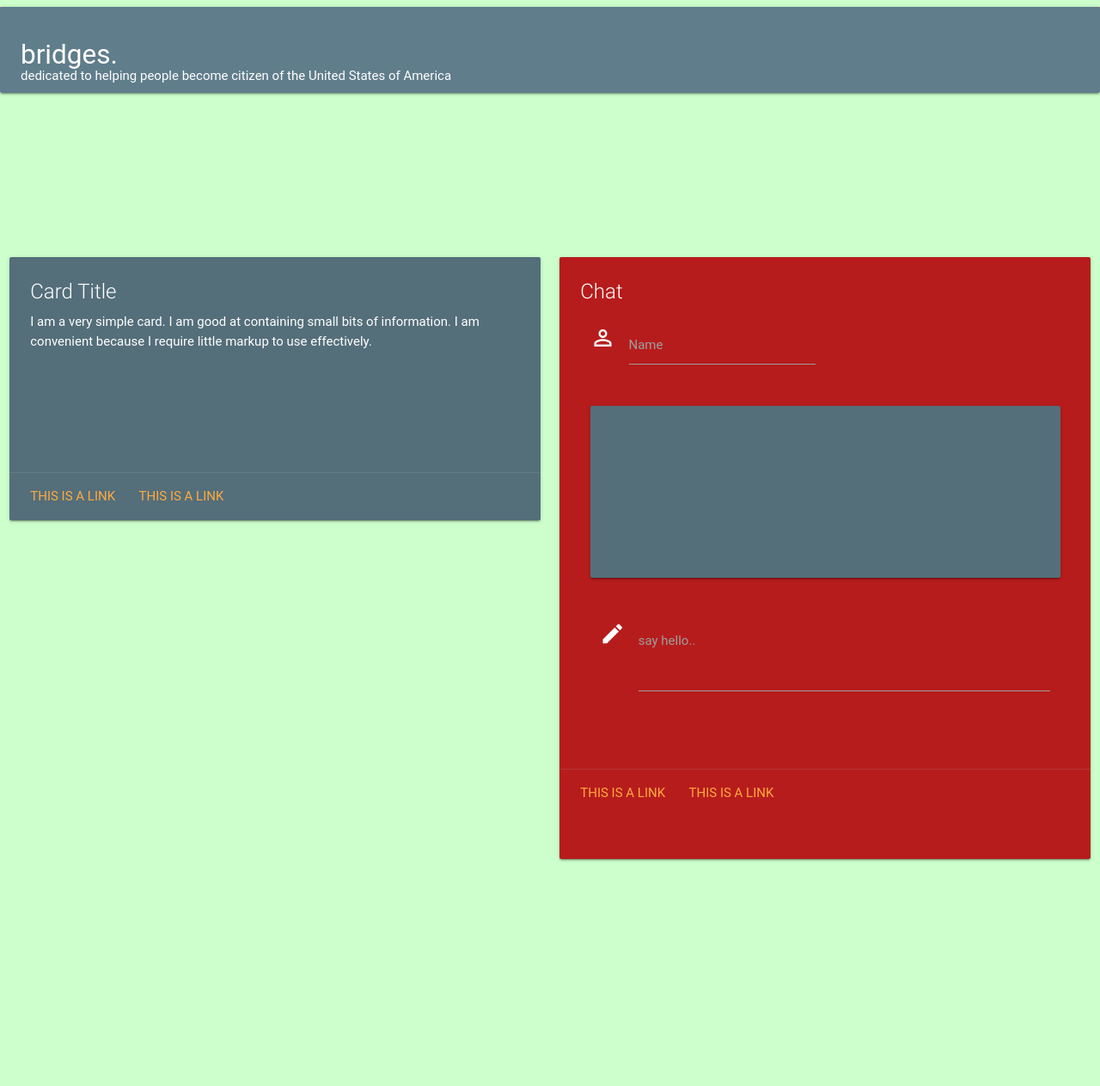
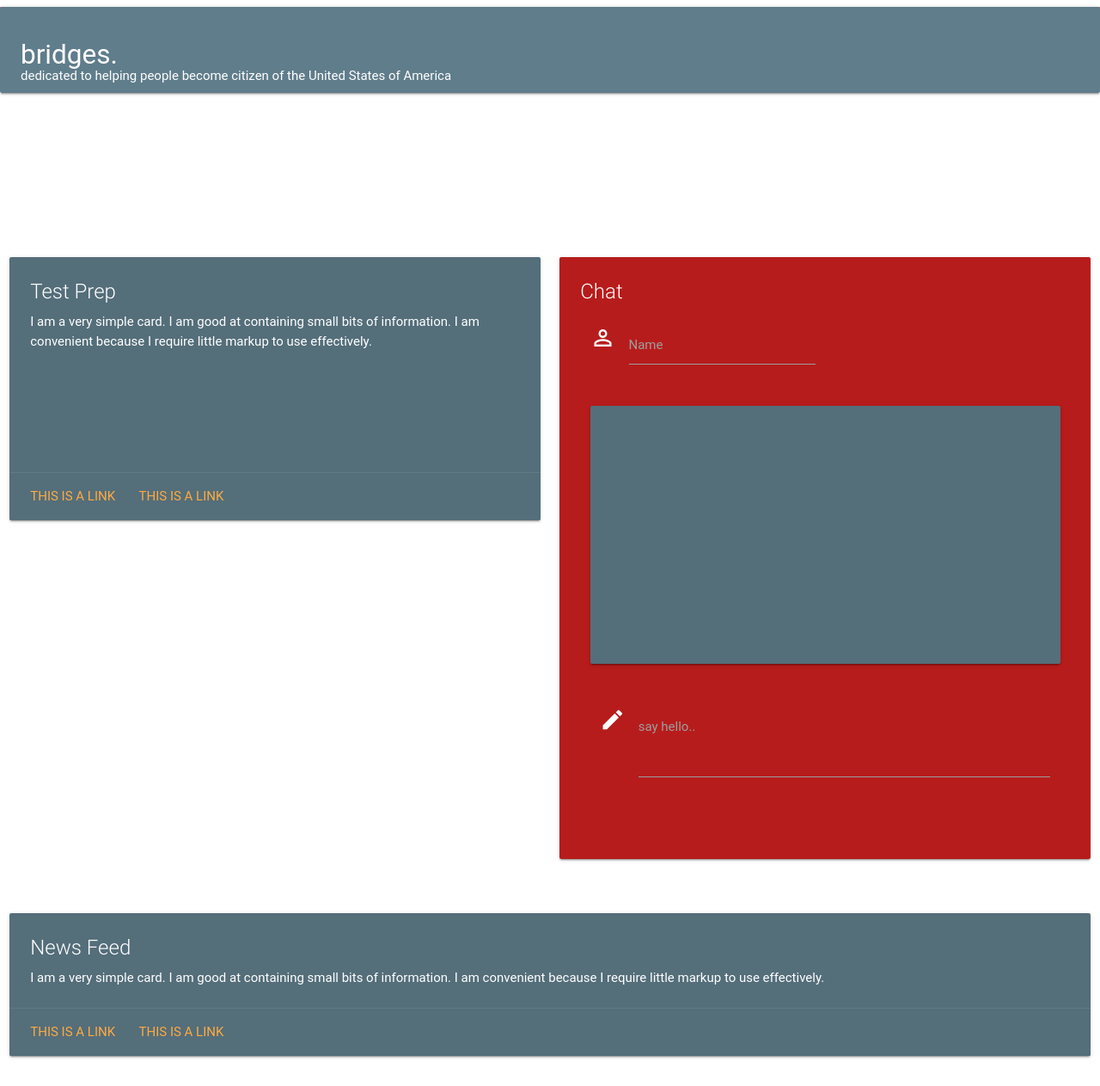
Before and after one commit to BryantBello/GROUPCITI, a PHP site: page / in a window 1280 px wide. Shown: the whole page at 86% size. Before the commit the page ends 1002 px from the top, so only its background shows below. Run offline with PHP 8.4, Linux system fonts and the light colour scheme; some libraries are stand-ins or nearby versions; some web fonts are replaced.

Commit message:
newsfeed added

```diff
--- a/css/style.css
+++ b/css/style.css
@@ -16,7 +16,7 @@
 }
 
 #chat{
-	height:200px;
+	height:300px;
 	overflow: scroll;
 }
 
@@ -25,14 +25,7 @@
 	height: 250px;
 }
 
-#body{
 
-	background-color:#CCFFCC;
-}
-#nav{
-
-	background-color: #0099CC;
-}
 
 #topPanel{
 	height:100px;
--- a/index.html
+++ b/index.html
@@ -27,7 +27,7 @@
             <div class="col s12 m6">
                 <div class="card blue-grey darken-1">
                     <div class="card-content white-text" id="possibleAnswers">
-                        <span class="card-title">Card Title</span>
+                        <span class="card-title">Test Prep</span>
                         <p>I am a very simple card. I am good at containing small bits of information. I am convenient because I require little markup to use effectively.</p>
                     </div>
                     <div class="card-action">
@@ -69,14 +69,27 @@
                             </form>
                         </div>
                     </div>
-                    <div class="card-action">
-                        <a href="#">This is a link</a>
-                        <a href="#">This is a link</a>
-                    </div>
+
                 </div>
             </div>
         </div>
     </div>
+    <div class="row">
+        <div class="col s12 m12">
+          <div class="card blue-grey darken-1">
+            <div class="card-content white-text" id="newsFeed">
+              <span class="card-title">News Feed</span>
+              <p>I am a very simple card. I am good at containing small bits of information.
+              I am convenient because I require little markup to use effectively.</p>
+            </div>
+            <div class="card-action">
+              <a href="#">This is a link</a>
+              <a href="#">This is a link</a>
+            </div>
+          </div>
+        </div>
+      </div>
+
     <script src="https://ajax.googleapis.com/ajax/libs/jquery/1.12.0/jquery.min.js"></script>
     <script src="https://cdnjs.cloudflare.com/ajax/libs/jquery-backstretch/2.0.4/jquery.backstretch.min.js"></script>
     <script src="https://cdnjs.cloudflare.com/ajax/libs/materialize/0.97.5/js/materialize.min.js"></script>
```
